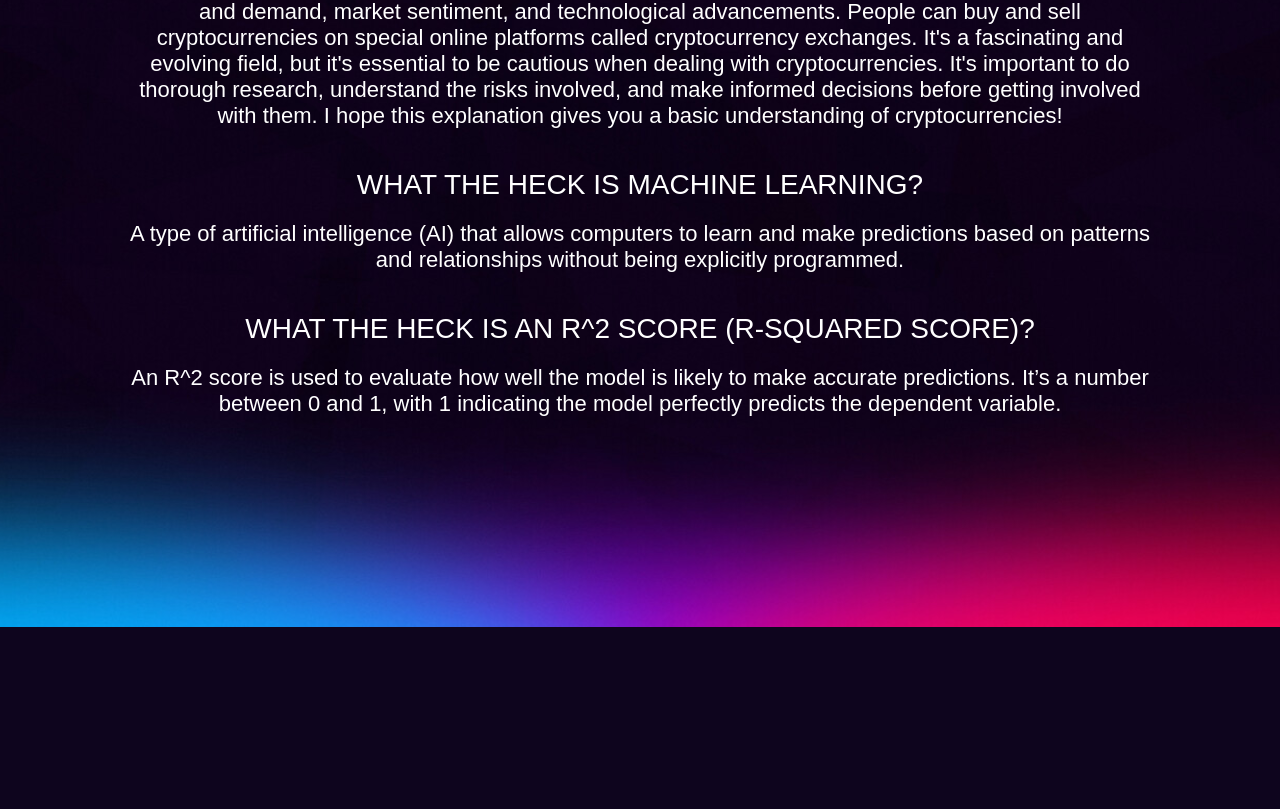
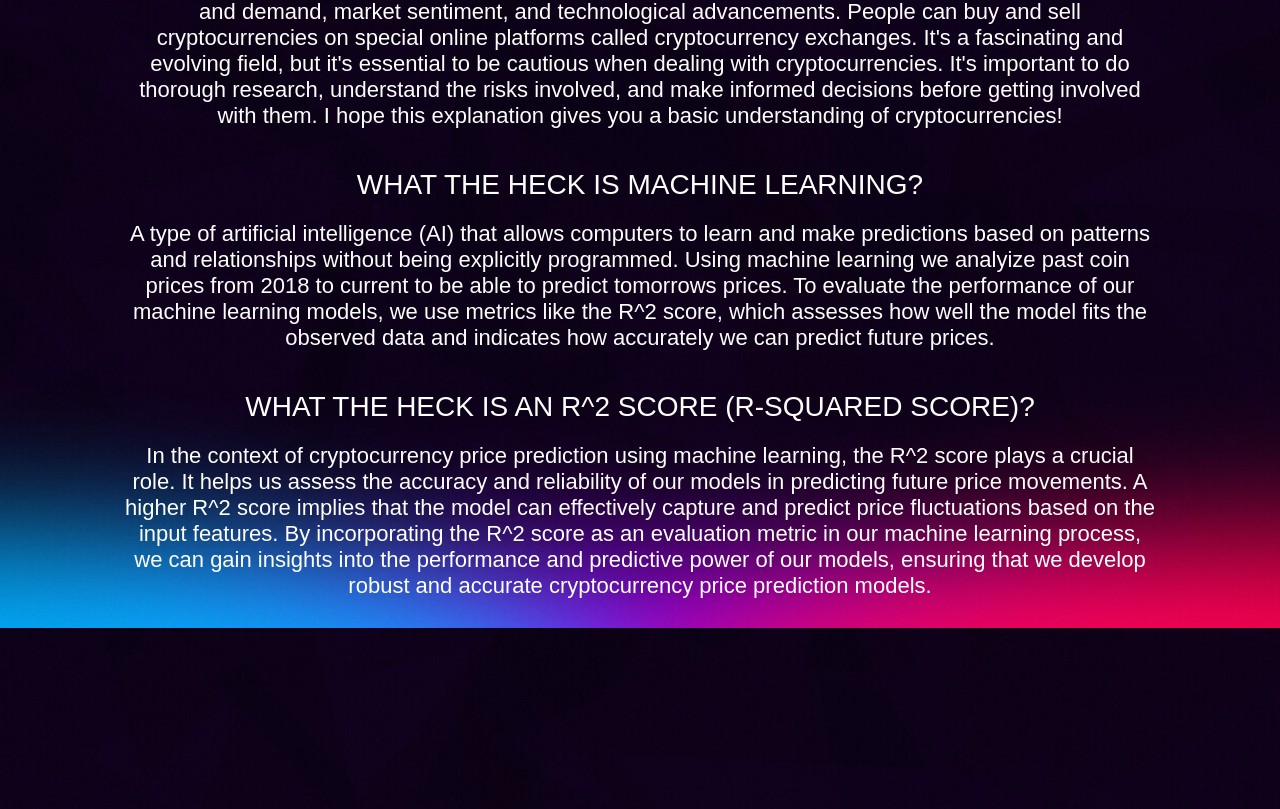
Before and after one commit to turkishfilms/Crypto-Oracle, a Python web app: template Webapp/templates/learn.html in a window 1280 px wide. Shown: the part 972-1781 px from the top of the page. Before the commit the page ends 1599 px from the top, so only its background shows below. Run offline with Jinja, Linux system fonts and the light colour scheme; the template is opened without the code that fills it, so the values that code supplies are empty.

Commit message:
css_update

```diff
--- a/Webapp/static/css/styles.css
+++ b/Webapp/static/css/styles.css
@@ -155,6 +155,6 @@ h.heading {
     }
 
 ::selection {
-    background-color: black;
+    background-color: rgb(234, 32, 241);
     color: var(--color2);
 }
--- a/Webapp/templates/learn.html
+++ b/Webapp/templates/learn.html
@@ -76,13 +76,20 @@
         <div class="question">
             <h class="heading">WHAT THE HECK IS MACHINE LEARNING?</h>
             <p class="mainText">A type of artificial intelligence (AI) that allows computers to learn and make
-                predictions based on patterns and relationships without being explicitly programmed.
+                predictions based on patterns and relationships without being explicitly programmed. Using machine learning
+                we analyize past coin prices from 2018 to current to be able to predict tomorrows prices.
+                To evaluate the performance of our machine learning models, we use metrics like the R^2 score, which
+                assesses how well the model fits the observed data and indicates how accurately we can predict future prices.
             </p>
 	</div>
         <div class="question">
             <h class="heading">WHAT THE HECK IS AN R^2 SCORE (R-SQUARED SCORE)?</h>
-            <p class="mainText">An R^2 score is used to evaluate how well the model is likely to make accurate predictions.
-               It’s a number between 0 and 1, with 1 indicating the model perfectly predicts the dependent variable.
+            <p class="mainText">In the context of cryptocurrency price prediction using machine learning, the R^2 score plays a
+                crucial role. It helps us assess the accuracy and reliability of our models in predicting future price movements.
+                A higher R^2 score implies that the model can effectively capture and predict price fluctuations based on the
+                 input features. By incorporating the R^2 score as an evaluation metric in our machine learning process,
+                 we can gain insights into the performance and predictive power of our models, ensuring that we develop robust
+                 and accurate cryptocurrency price prediction models.
             </p>
 	</div>
         </div>
```
